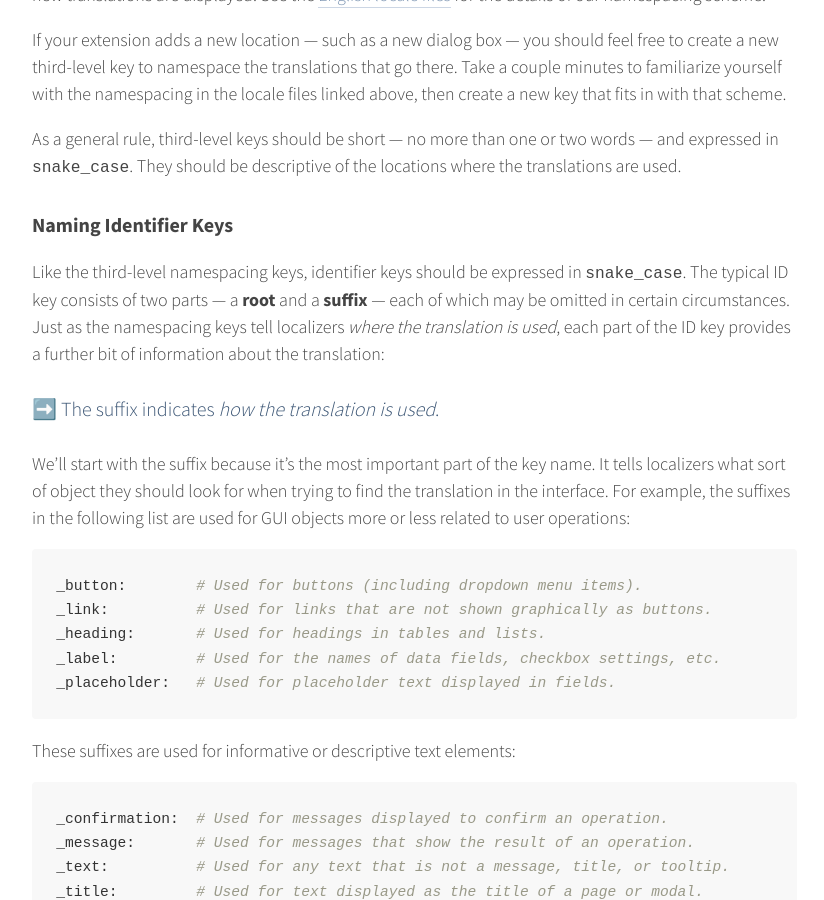
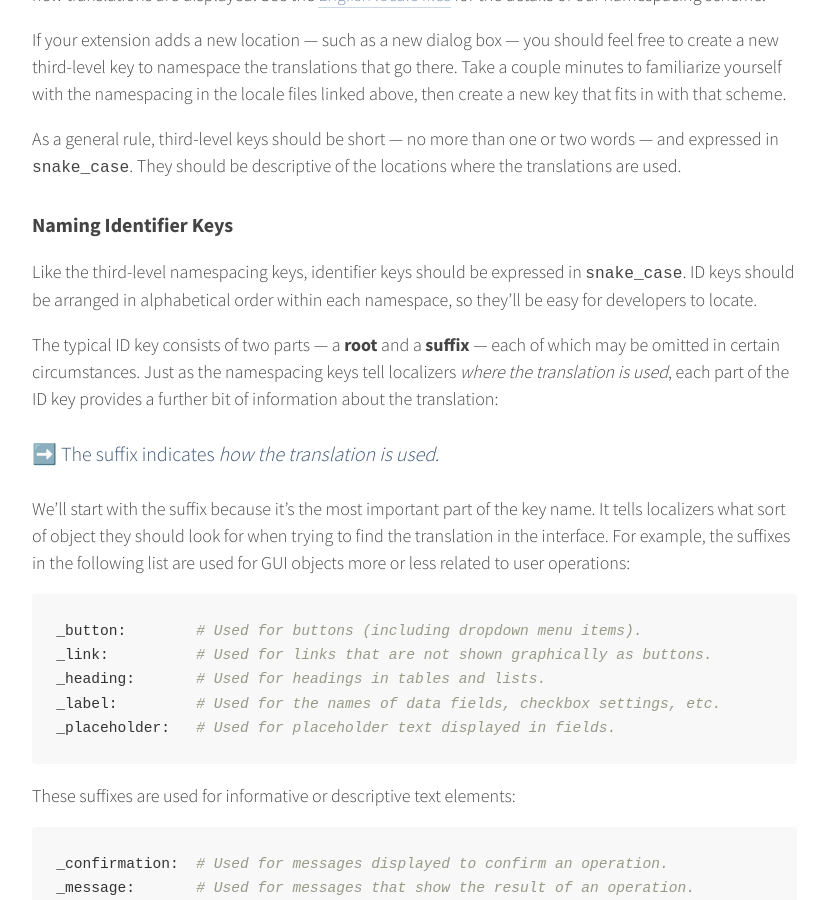
Before and after one commit to flarum/flarum.github.io, a Jekyll site: the page built from _docs/extend/internationalize.md, in a window 1280 px wide and 900 px high, scrolled down 9405 px. Shown: the whole window, without its empty margins (363-1187 px from the left). Built offline with Jekyll 4.4.1, drawn with Linux system fonts in a browser that asks for light colours; nearby versions of some CDN libraries; comment, search, counter and statistics services are not loaded.

Commit message:
Add note about alphabetizing keys

```diff
--- a/_docs/extend/internationalize.md
+++ b/_docs/extend/internationalize.md
@@ -295,7 +295,9 @@ As a general rule, third-level keys should be short &mdash; no more than one or
 
 ### Naming Identifier Keys
 
-Like the third-level namespacing keys, identifier keys should be expressed in `snake_case`. The typical ID key consists of two parts &mdash; a **root** and a **suffix** &mdash; each of which may be omitted in certain circumstances. Just as the namespacing keys tell localizers *where the translation is used*, each part of the ID key provides a further bit of information about the translation:
+Like the third-level namespacing keys, identifier keys should be expressed in `snake_case`. ID keys should be arranged in alphabetical order within each namespace, so they'll be easy for developers to locate.
+
+The typical ID key consists of two parts &mdash; a **root** and a **suffix** &mdash; each of which may be omitted in certain circumstances. Just as the namespacing keys tell localizers *where the translation is used*, each part of the ID key provides a further bit of information about the translation:
 
 #### ➡️ The suffix indicates *how the translation is used*.
 
```
